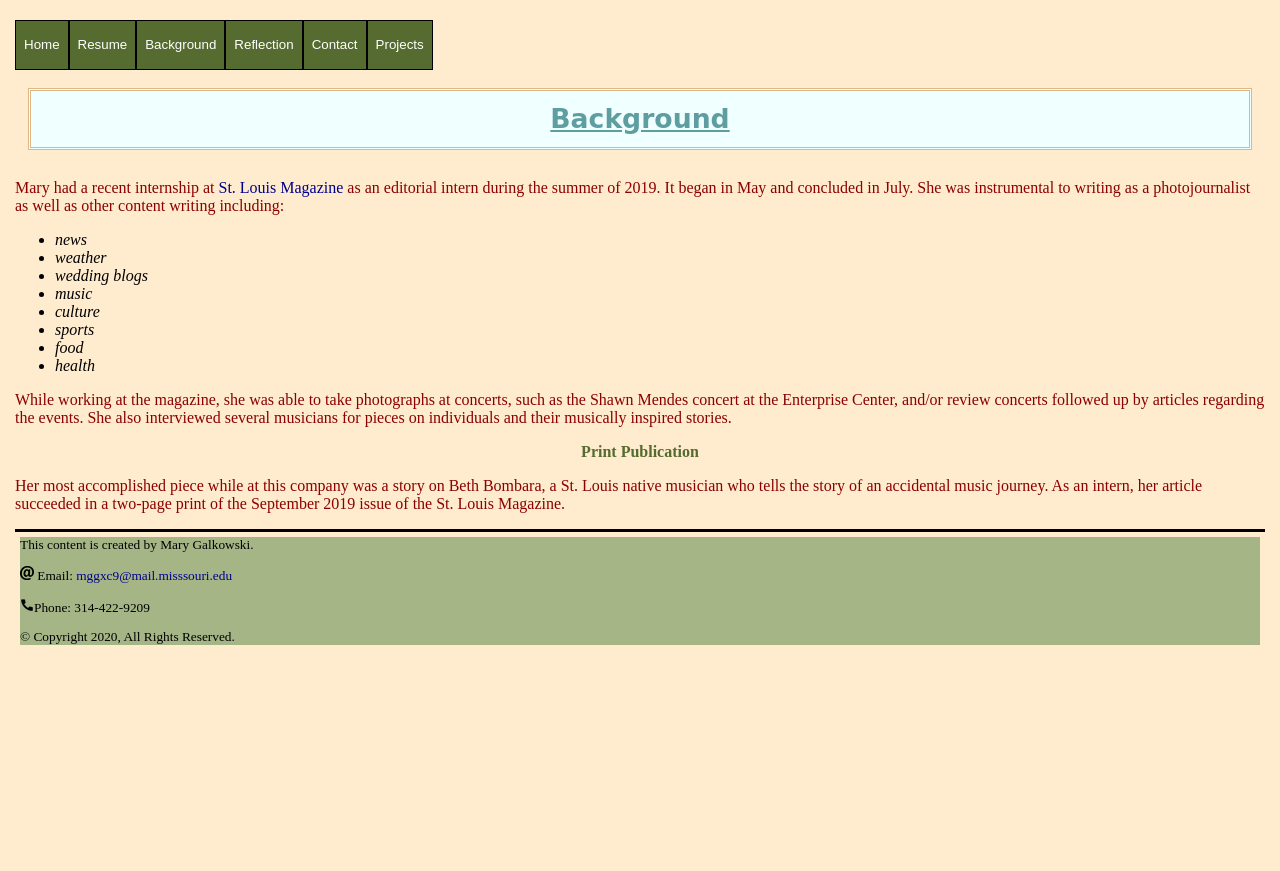
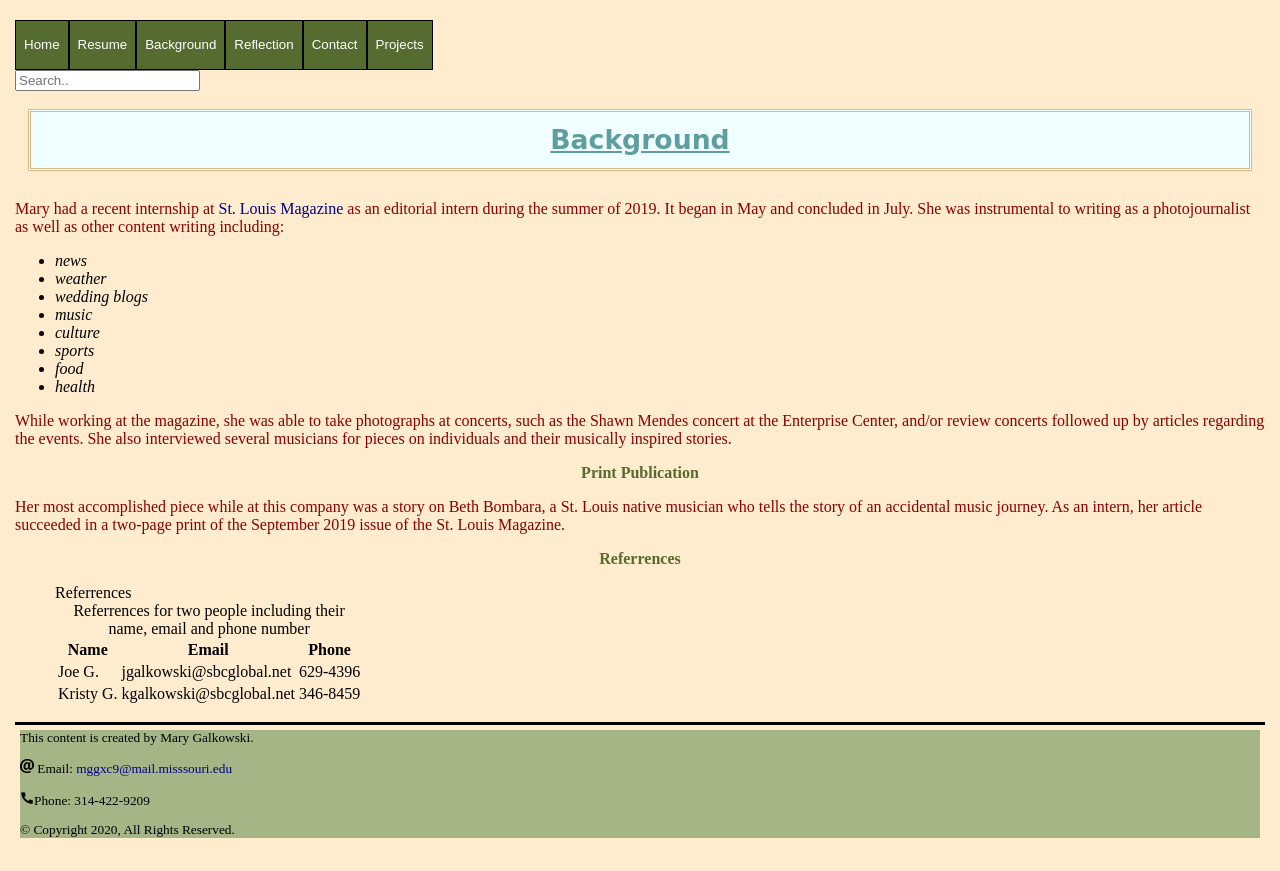
Before and after one commit to marygalkowski/marygalkowski.github.io, a plain HTML site: page islt_7310/background.html in a window 1280 px wide. Before the commit the page ends 800 px from the top, so only its background shows below. Drawn offline with Linux system fonts and the light colour scheme.

Commit message:
Add files via upload

```diff
--- a/islt_7310/background.html
+++ b/islt_7310/background.html
@@ -59,6 +59,7 @@ Validation Date: April 26, 2020 -->
 
 
         </ul>
+                <input type="text" placeholder="Search..">
  </nav>
     <div id="wrapper">
 <h1>Background</h1>
@@ -84,6 +85,47 @@ Mary had a recent internship at <a href= https://www.stlmag.com/topics/mary-galk
           <h3> Print Publication</h3>
     <p>Her most accomplished piece while at this company was a story on Beth Bombara, a St. Louis native musician who tells the story of an accidental music journey. As an intern, her article succeeded in a two-page print of the September 2019 issue of the St. Louis Magazine.</p>
 
+    <h3>Referrences</h3>
+
+
+    <figure>
+        <figcaption>Referrences</figcaption>
+    <table>
+        <caption>Referrences for two people including their name, email and phone number</caption>
+
+<tr>
+
+<th id="hdr_name" scope="col">Name</th>
+
+<th id="hdr_email" scope="col">Email</th>
+
+<th id="hdr_phone" scope="col">Phone</th>
+
+</tr>
+
+<tr class="middle">
+
+<td headers="hdr_name">Joe G.</td>
+
+<td headers="hdr_email">jgalkowski@sbcglobal.net</td>
+
+<td headers="hdr_phone">629-4396</td>
+
+</tr>
+
+<tr>
+
+<td headers="hdr_name">Kristy G.</td>
+
+<td headers="hdr_email">kgalkowski@sbcglobal.net</td>
+
+<td headers="hdr_phone">346-8459</td>
+
+</tr>
+
+    </table>
+    </figure>
+
 
       <footer class="different"> <div class="box"> This content is created by Mary Galkowski.
 
```
Also changed, not shown: islt_7310/contact.html (+1 -0 lines), islt_7310/index.html (+1 -0 lines), islt_7310/projects.html (+1 -0 lines), islt_7310/reflection.html (+1 -1 lines), islt_7310/resume.html (+1 -1 lines).
